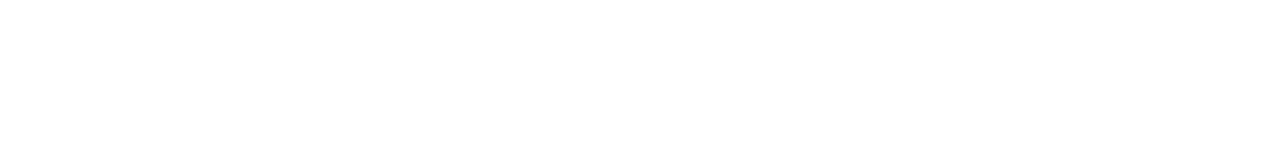
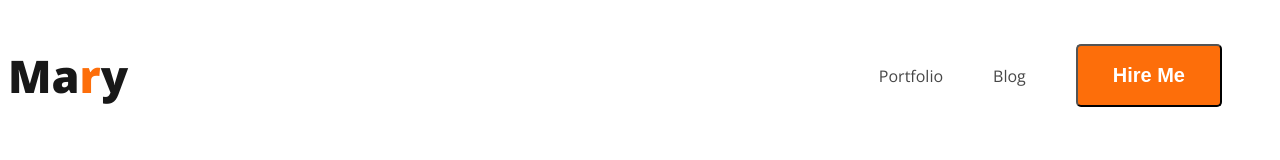
Before and after one commit to Arifice/Developer-portfolio, a plain HTML site: page index.html in a window 1280 px wide. Drawn offline with nearby package versions, Linux system fonts and the light colour scheme.

Commit message:
added navber

```diff
--- a/index.html
+++ b/index.html
@@ -4,9 +4,21 @@
     <meta charset="UTF-8">
     <meta name="viewport" content="width=device-width, initial-scale=1.0">
     <title>Developer Portfolio</title>
+    <link rel="preconnect" href="https://fonts.googleapis.com">
+    <link rel="preconnect" href="https://fonts.gstatic.com" crossorigin>
+    <link href="https://fonts.googleapis.com/css2?family=Open+Sans:wght@400;700;800&display=swap" rel="stylesheet">
+    <link rel="stylesheet" href="style/portfolio.css">
 </head>
 <body>
     <header>
+        <nav>
+            <h1 class="nav-title"> Ma<span class="text-primary">r</span>y</h1>
+            <ul>
+                <li><a href="">Portfolio</a></li>
+                <li><a href="">Blog</a></li>
+                <li><button class="button-primary">Hire Me</button></li>
+            </ul>
+        </nav>
 
     </header>
     <main>
--- /dev/null
+++ b/style/portfolio.css
@@ -0,0 +1,39 @@
+/* common shared styles*/
+body{
+    font-family: 'Open Sans', sans-serif;
+}
+.text-primary{
+    color: #FD6E0A;
+}
+.button-primary{
+    border-radius: 5px;
+    background: #FD6E0A;
+    color:#FFF;
+    font-size: 20px;
+    font-weight: 700;
+    padding:18px 35px;
+
+}
+/*nav related style*/
+nav{
+    display: flex;
+    align-items: center;
+    justify-content: space-between;
+}
+.nav-title{
+    color:#181818;
+    font-size: 45px;
+    font-weight: 800;
+}
+nav > ul{
+    display: flex;
+    align-items: center;
+}
+nav li{
+    list-style: none;
+    margin-right: 50px;
+}
+nav li a{
+    text-decoration: none;
+    color: #474747;
+}
```
